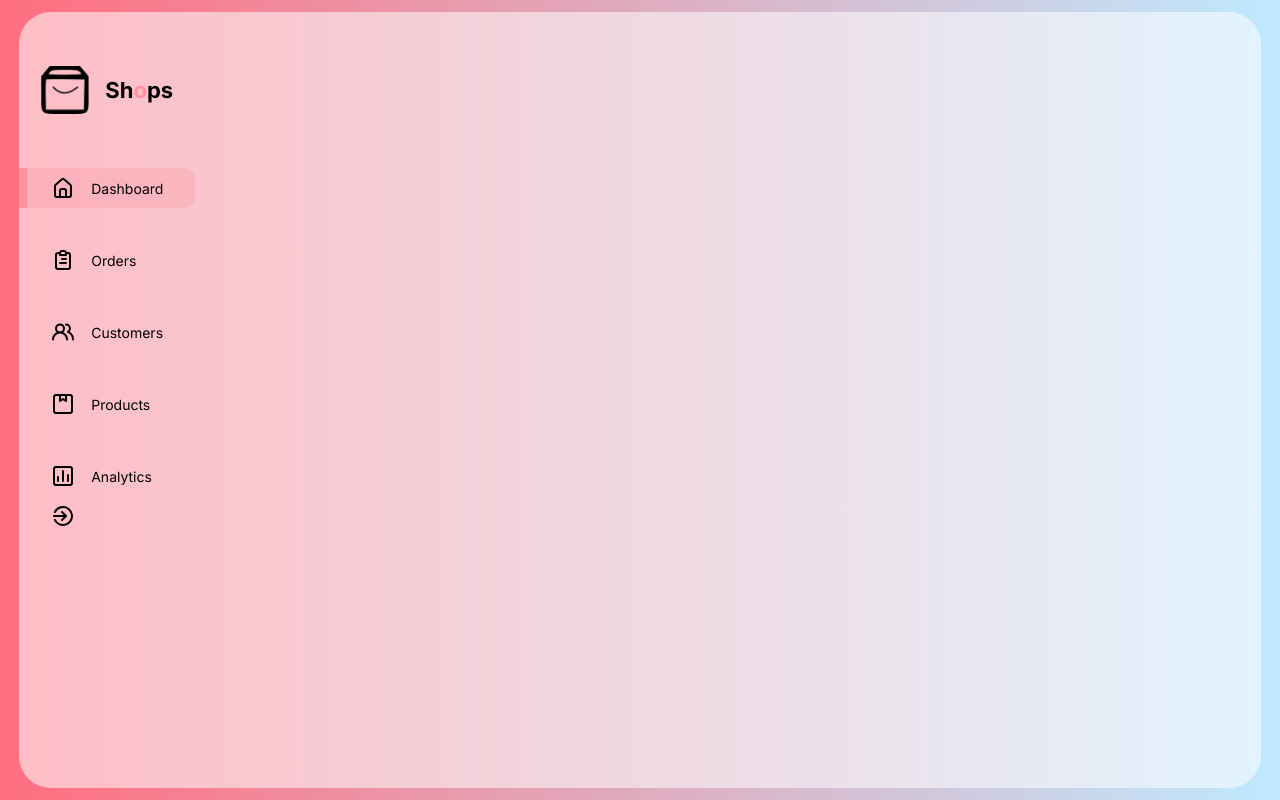
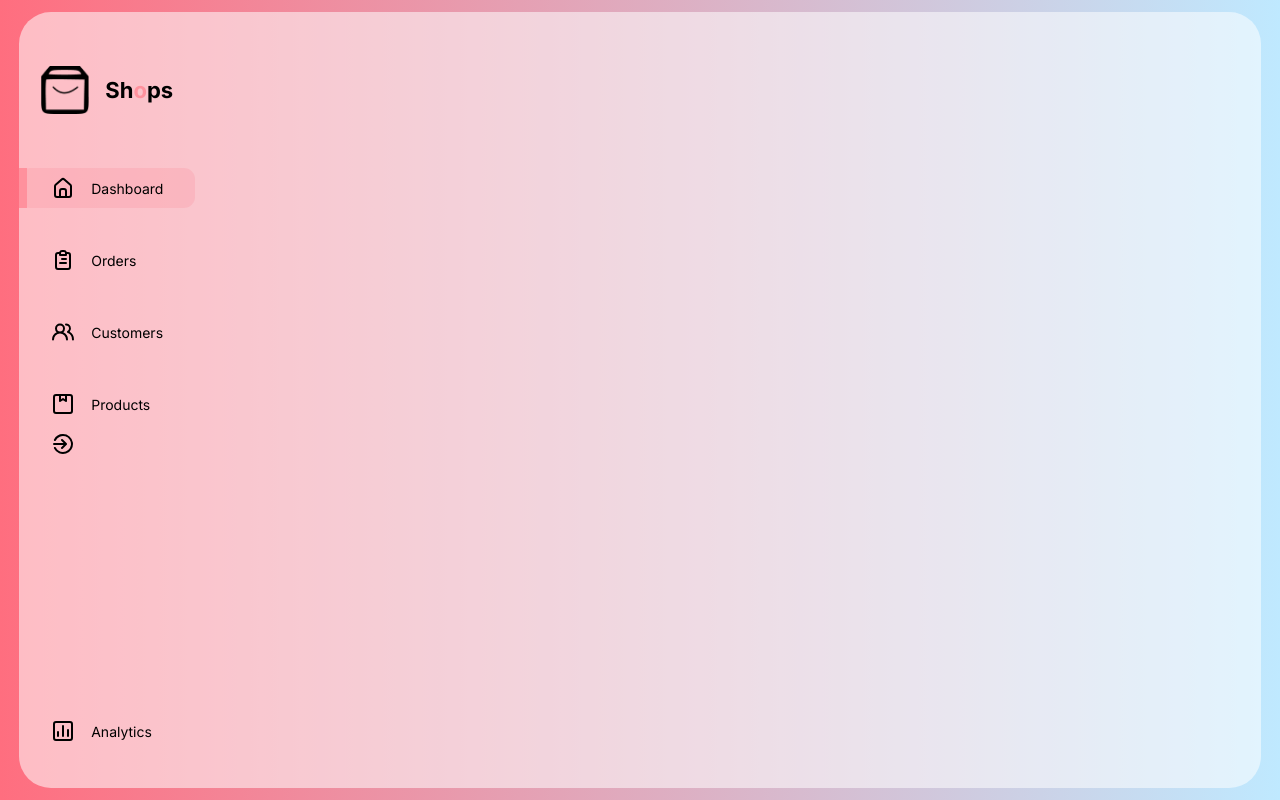
Before and after one commit to chidiebereojingwa/React_dashboard, a React (Create React App) app: page / in a window 1280 px wide. Built offline with nearby package versions, Linux system fonts and the light colour scheme.

Commit message:
updated css

```diff
--- a/src/components/sidebar/Sidebar.css
+++ b/src/components/sidebar/Sidebar.css
@@ -64,3 +64,9 @@
     background: var(--pink);
     margin-right: calc(1rem - 8px);
 }
+
+.menu .menuItem:last-child {
+    position: absolute;
+    bottom: 2.3rem;
+    width: 100%;
+}
```
